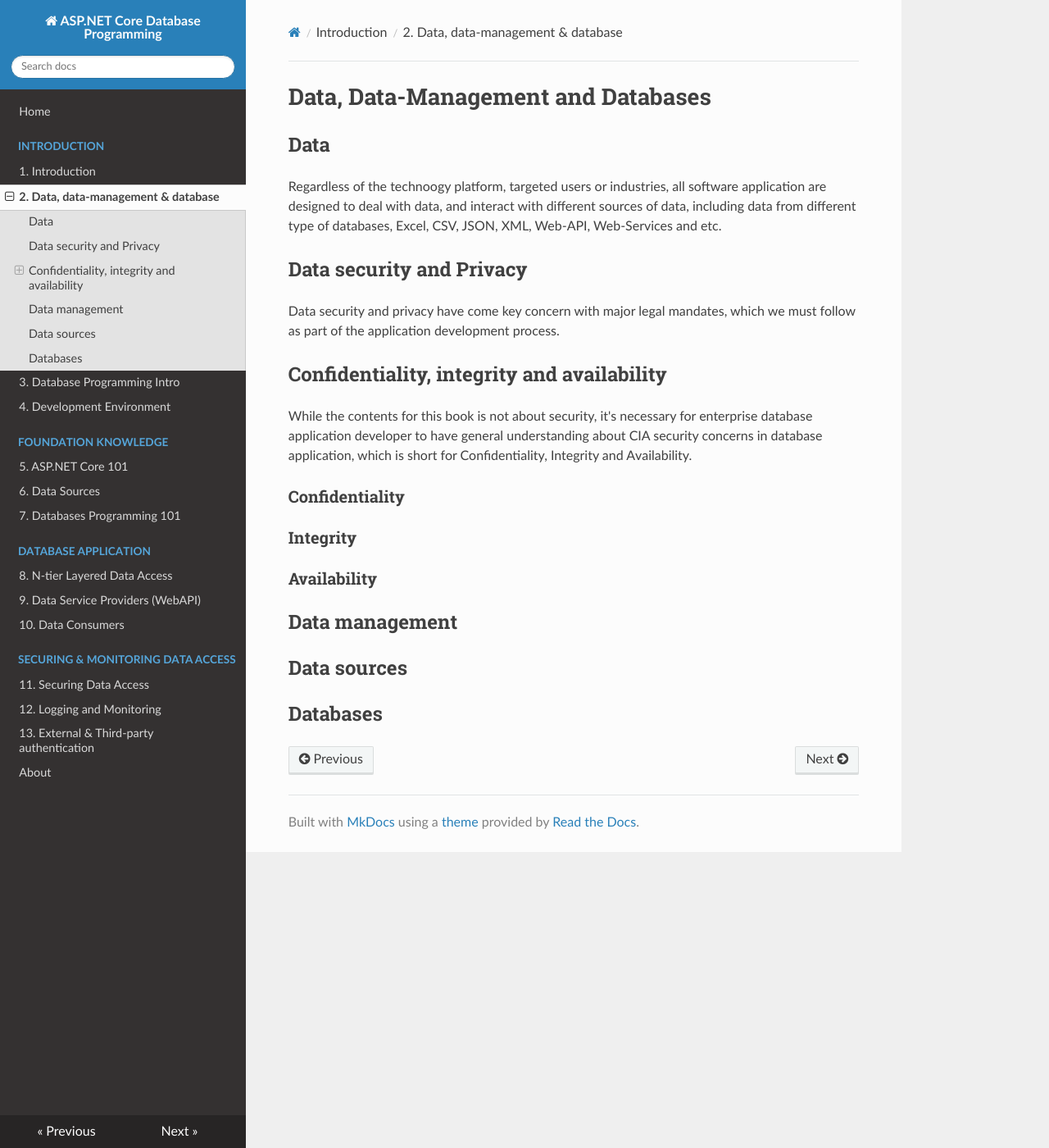
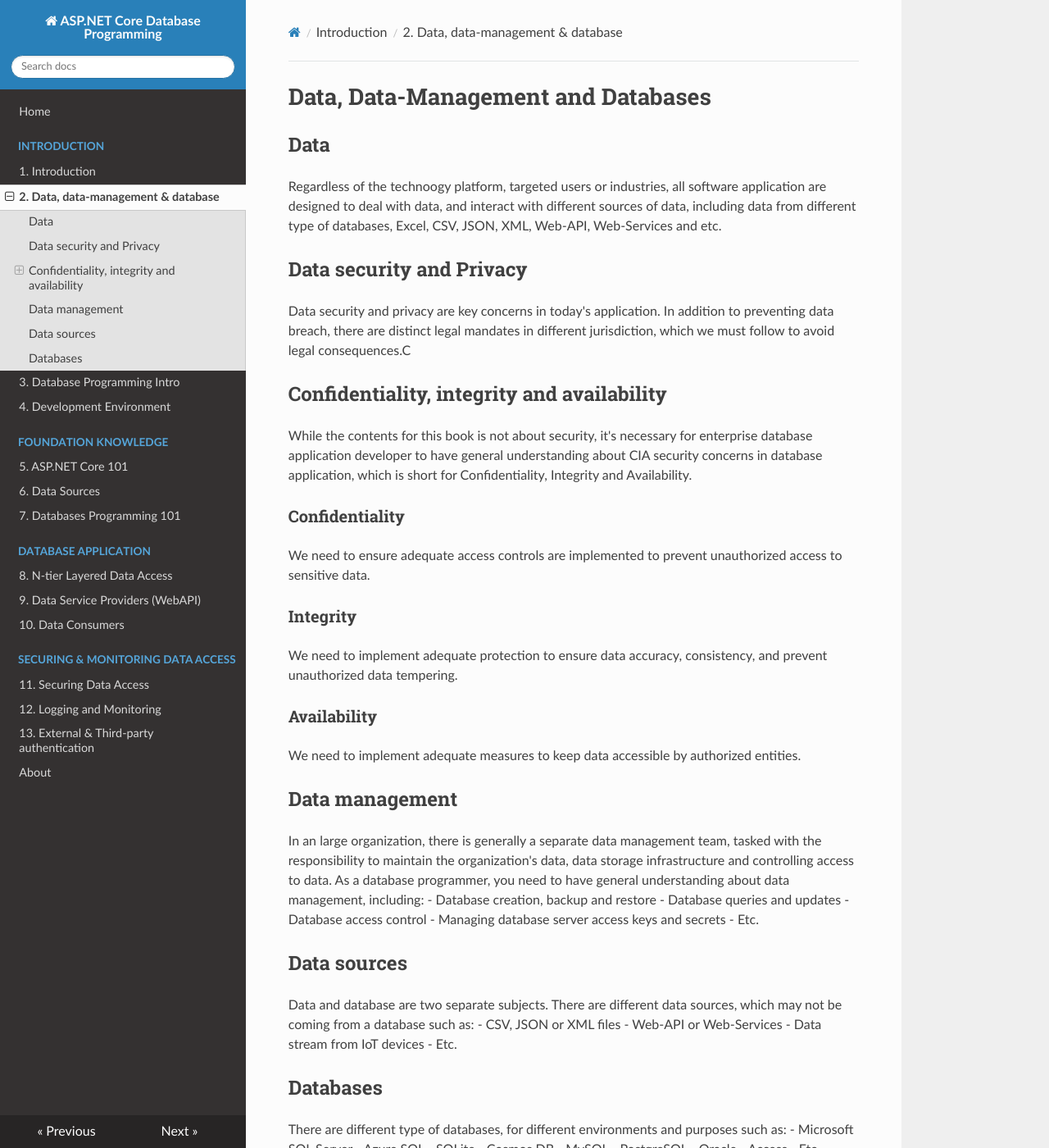
Before and after one commit to samuelp101/AspNetCore-Database, an MkDocs documentation site: the page built from docs/ch02.md, in a window 1280 px wide and 1400 px high. Shown: the whole window at 82% size. Built offline with MkDocs 1.6.1, drawn with Linux system fonts in a browser that asks for light colours; nearby versions of some CDN libraries; some of the changed text lies outside the part shown.

Commit message:
updated chapter-2

```diff
--- a/docs/ch02.md
+++ b/docs/ch02.md
@@ -4,23 +4,43 @@
 Regardless of the technoogy platform, targeted users or industries, all software application are designed to deal with data, and interact with different sources of data, including data from different type of databases, Excel, CSV, JSON, XML, Web-API, Web-Services and etc.
 
 ## Data security and Privacy
-Data security and privacy have come key concern with major legal mandates, which we must follow as part of the application development process.
+Data security and privacy are key concerns in today's application.  In addition to preventing data breach, there are distinct legal mandates in different jurisdiction, which we must follow to avoid legal consequences.C
 
 ## Confidentiality, integrity and availability
 While the contents for this book is not about security, it's necessary for enterprise database application developer to have general understanding about CIA security concerns in database application, which is short for Confidentiality, Integrity and Availability.
 
 ### Confidentiality
-
+We need to ensure adequate access controls are implemented to prevent unauthorized access to sensitive data.
 
 ### Integrity
-
+We need to implement adequate protection to ensure data accuracy, consistency, and prevent unauthorized data tempering.
 
 ### Availability
-
-
+We need to implement adequate measures to keep data accessible by authorized entities.
 
 ## Data management
+In an large organization, there is generally a separate data management team, tasked with the responsibility to maintain the organization's data, data storage infrastructure and controlling access to data.  As a database programmer, you need to have general understanding about data management, including:
+  - Database creation, backup and restore
+  - Database queries and updates
+  - Database access control
+  - Managing database server access keys and secrets
+  - Etc.
 
 ## Data sources
+Data and database are two separate subjects.  There are different data sources, which may not be coming from a database such as:
+  - CSV, JSON or XML files
+  - Web-API or Web-Services
+  - Data stream from IoT devices
+  - Etc.
 
 ## Databases
+There are different type of databases, for different environments and purposes such as:
+  - Microsoft SQL Server
+  - Azure SQL
+  - SQLite
+  - Cosmos DB
+  - MySQL
+  - PostgreSQL
+  - Oracle
+  - Access
+  - Etc.
```
